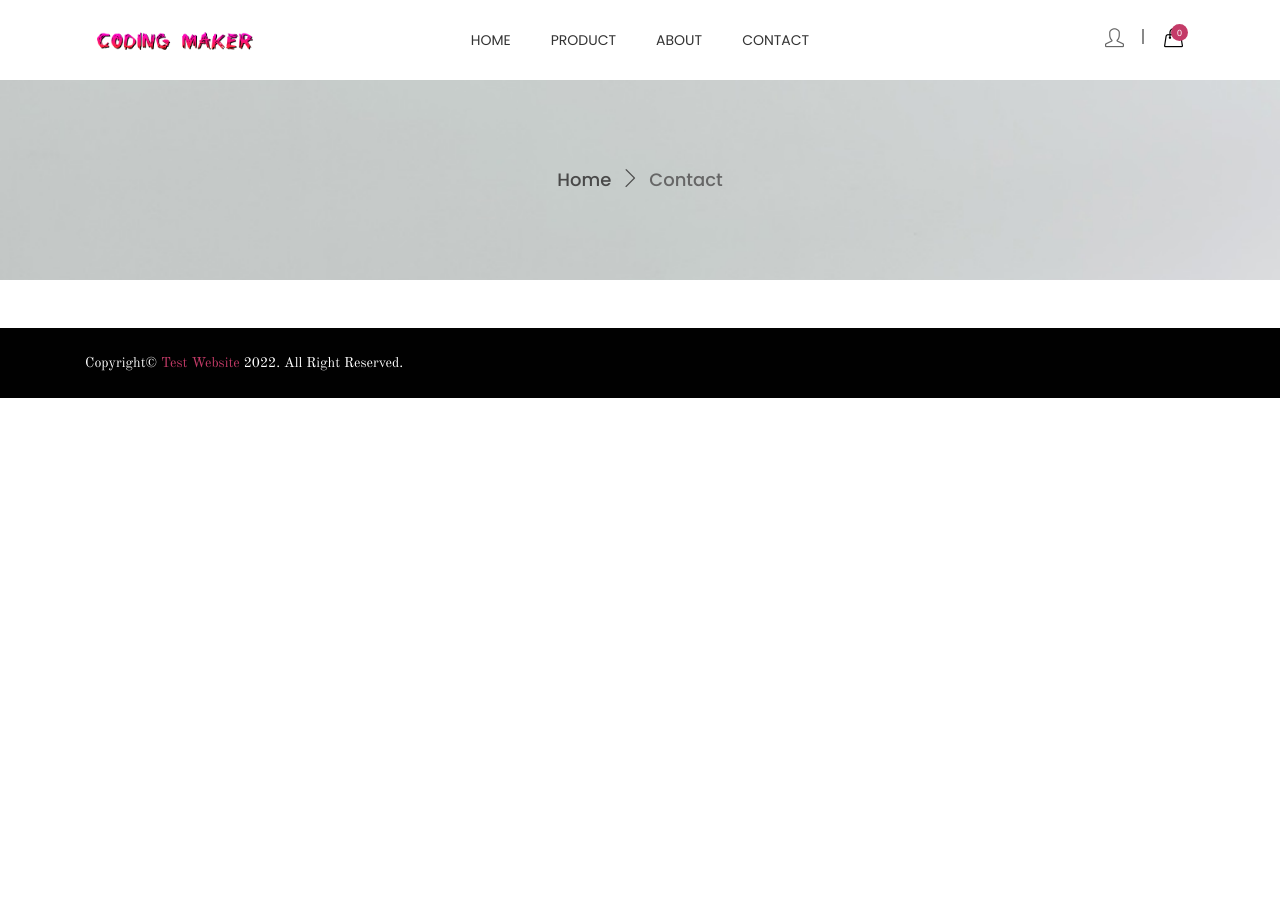
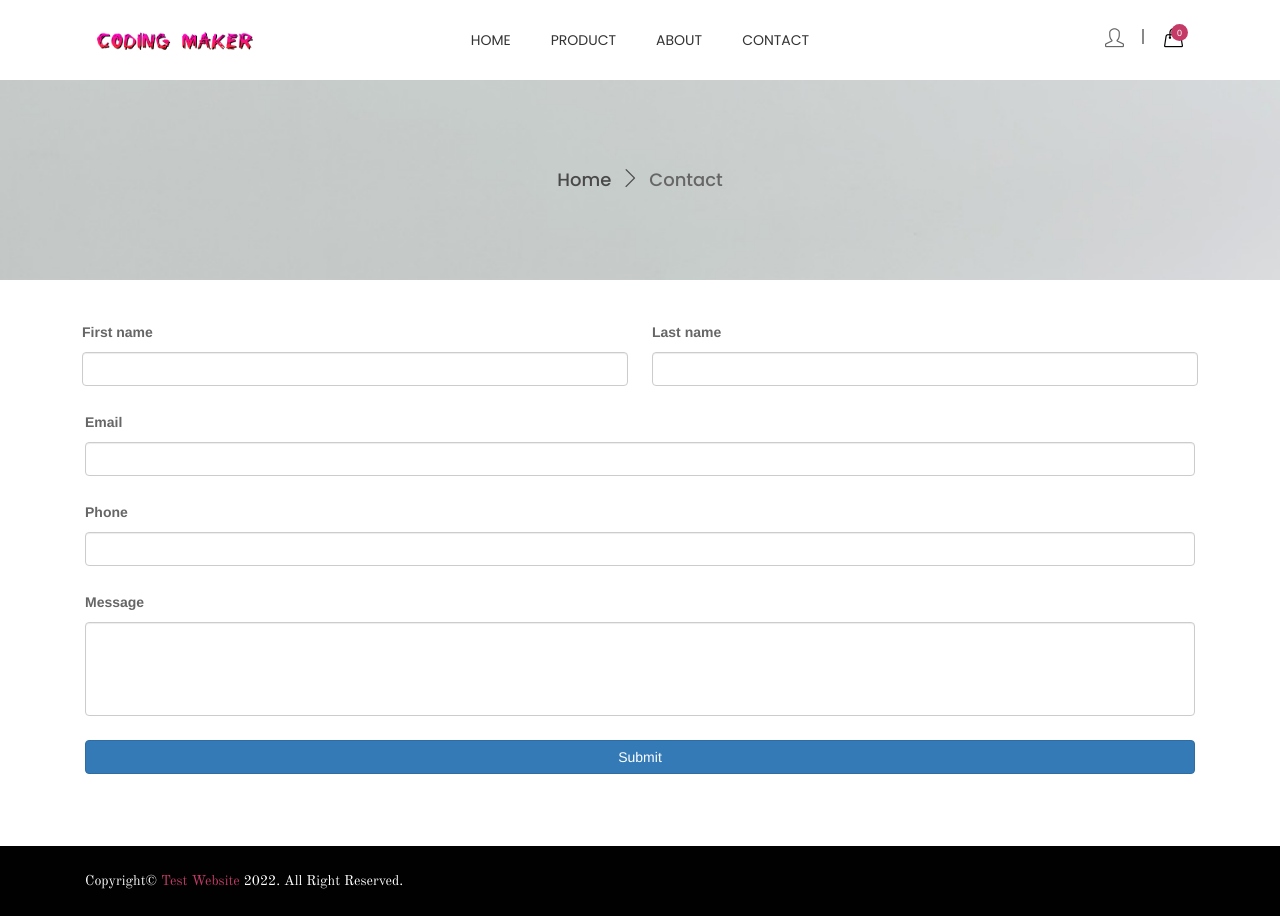
Before and after one commit to manojb99ccna/react-ecommerce, a React (Create React App) app: page /contact in a window 1280 px wide. Before the commit the page ends 800 px from the top, so only its background shows below. Built offline with nearby package versions, Linux system fonts and the light colour scheme.

Commit message:
contact form impliment

```diff
--- a/package.json
+++ b/package.json
@@ -22,7 +22,8 @@
     "web-vitals": "^2.1.4",
     "redux": "^4.0.5",
     "redux-persist": "^6.0.0",
-    "react-redux": "^8.0.2"
+    "react-redux": "^8.0.2",
+    "react-hook-form": "7.34.2"
   },
   "scripts": {
     "start": "react-scripts start",
--- a/src/Events/Endpoint.js
+++ b/src/Events/Endpoint.js
@@ -3,5 +3,6 @@ export const HOST = 'https://react.webatsolution.com/';
 export const Endpoint = {
     GET_PRODUCT_LISTING: HOST + "/wp-json/wc/v3/products",
     GET_CATEGORY_LISTING_FILTER: HOST + "/wp-json/wc/v3/products/categories",
+    SUBMIT_CONTACT_FORM: HOST + "/wp-json/contact-form-7/v1/contact-forms/2190/feedback",
 
 }
--- a/src/api/Client.js
+++ b/src/api/Client.js
@@ -46,7 +46,7 @@ export const Client = {
 
     postWithLoader: (endpoint, input, isBearer, successCallback, failureCallback = () => { }) => {
         Emitter.emit(EventName.GLOBAL_LOADER.SHOW);
-        axios.post(endpoint, input, Client.getHeaders(isBearer))
+        axios.post(endpoint, input)
             .then((response) => {
                 Emitter.emit(EventName.GLOBAL_LOADER.HIDE);
                 successCallback(response);
--- a/src/pages/Contact.js
+++ b/src/pages/Contact.js
@@ -1,21 +1,85 @@
-import React from 'react';
-import { Link } from 'react-router-dom';
-import banner_image from './../assets/images/backgound.jpg';
+import React, { useState } from "react";
+import { useForm } from 'react-hook-form';
+import { Link } from "react-router-dom";
+import { Client } from "../api/Client";
+import { Endpoint } from "../Events/Endpoint";
+import banner_image from "./../assets/images/backgound.jpg";
 
-export default function Contact() {
+function Contact() {
+
+    const [successMessage, setSuccess] = useState(false);
+
+    const { register,handleSubmit,formState: { errors },} = useForm();
+
+    const onSubmit = (data) => {
+        console.log(data);
+
+        let url = Endpoint.SUBMIT_CONTACT_FORM;
+
+
+        /* let inputJSON = {
+            "_wpcf7": "2190",
+            "_wpcf7_version":"5.7.2",
+            "_wpcf7_locale": "en_US",
+            "_wpcf7_unit_tag": "wpcf7-f2190-p2-o1",
+            "_wpcf7_container_post": "2",
+            "_wpcf7_posted_data_hash": "",
+            "Firstname": data.Firstname,
+            "Lastname": data.Lastname,
+            "Phone": data.Phone,
+            "Email": data.Email,
+            "Message": data.Message
+        } */
+
+
+        var data = new FormData();
+        data.append('_wpcf7', '2190');
+        data.append('_wpcf7_version', '5.7.2');
+        data.append('_wpcf7_locale', 'en_US');
+        data.append('_wpcf7_unit_tag', ' wpcf7-f2190-p2-o1');
+        data.append('_wpcf7_container_post', ' 2');
+        data.append('_wpcf7_posted_data_hash', ' ');
+        data.append('Firstname', data.Firstname);
+        data.append('Lastname', data.Lastname);
+        data.append('Phone', data.Phone);
+        data.append('Email', data.Email);
+        data.append('Message',data.Message);
+
+      Client.postWithLoader(url, data, true, (response) => {
+
+        setSuccess(true);
+
+        },
+        (error) => {
+
+        }
+        );
+
+
+    }
 
   return (
     <>
-
-    <div className="cod__bradcaump__area" style={{ backgroundImage: `url(${banner_image})`, backgroundRepeat: "no-repeat" ,backgroundSize: "cover" }} >
+      <div
+        className="cod__bradcaump__area"
+        style={{
+          backgroundImage: `url(${banner_image})`,
+          backgroundRepeat: "no-repeat",
+          backgroundSize: "cover",
+        }}
+      >
         <div className="cod__bradcaump__wrap">
           <div className="container">
             <div className="row">
               <div className="col-xs-12">
                 <div className="bradcaump__inner">
                   <nav className="bradcaump-inner">
-                             <Link className="breadcrumb-item" to="/">Home</Link>
-                            <span className="brd-separetor"><i className="icon icon-arrow-right"></i></span>
+                    <Link className="breadcrumb-item" to="/">
+                      Home
+                    </Link>
+                    <span className="brd-separetor">
+                      <i className="icon icon-arrow-right"></i>
+                    </span>
                     <span className="breadcrumb-item active">Contact</span>
                   </nav>
                 </div>
@@ -25,9 +89,140 @@ export default function Contact() {
         </div>
       </div>
 
+      <div className="wrapper mtb--40">
+        <div className="container">
+
+        {(successMessage) ?
+
+                    <div className="alert alert-success pt-5 pb-5 text-center">
+                            <h1>Thank you for your message. It has been sent.</h1>
+                    </div>
+                   :
+
+          <form  onSubmit={handleSubmit(onSubmit)} >
+            <div className="row mb-4">
+              <div className="col">
+                <div className="form-outline">
+                  <label className="form-label" htmlFor="Firstname">
+                    First name
+                  </label>
+                  <input
+                    type="text"
+                    id="Firstname"
+
+                    className="form-control"
+                    {...register("Firstname", { required: true, maxLength: 10 })}
+                  />
+
+                    {errors.Firstname && errors.Firstname.type === "required" && (
+                    <span className="text-danger" role="alert">This is required</span>
+                    )}
+                    {errors.Firstname && errors.Firstname.type === "maxLength" && (
+                        <span className="text-danger" role="alert">Max length exceeded</span>
+                    )}
+                </div>
+              </div>
+
+              <div className="col">
+                <div className="form-outline">
+                  <label className="form-label" htmlFor="Lastname">
+                    Last name
+                  </label>
+                  <input
+                    type="text"
+                    id="Lastname"
+                    className="form-control"
+                    {...register("Lastname", { required: true, maxLength: 10 })}
+                  />
+                  {errors.Lastname && errors.Lastname.type === "required" && (
+                    <span className="text-danger" role="alert">This is required</span>
+                    )}
+                    {errors.Lastname && errors.Lastname.type === "maxLength" && (
+                        <span className="text-danger" role="alert">Max length exceeded</span>
+                    )}
+                </div>
+              </div>
+            </div>
+
+            <div className="form-outline mb-4">
+              <label className="form-label" htmlFor="Email">
+                Email
+              </label>
+              <input
+                type="email"
+                id="Email"
+                name="Email"
+                className="form-control"
+                {...register("Email",
+                {
+                    required: true,
+                    pattern: /^(([^<>()\[\]\\.,;:\s@"]+(\.[^<>()\[\]\\.,;:\s@"]+)*)|(".+"))@((\[[0-9]{1,3}\.[0-9]{1,3}\.[0-9]{1,3}\.[0-9]{1,3}\])|(([a-zA-Z\-0-9]+\.)+[a-zA-Z]{2,}))$/
+                })}
+              />
+               {errors.Email && errors.Email.type === "required" && (
+                <span className="text-danger" role="alert">This is required</span>
+                )}
+                {errors.Email && errors.Email.type === "pattern" && (
+                    <span className="text-danger" role="alert">Email id is not valid.</span>
+                )}
+            </div>
+
+            <div className="form-outline mb-4">
+              <label className="form-label" htmlFor="Phone">
+                Phone
+              </label>
+              <input
+                type="number"
+                id="Phone"
+                name="Phone"
+                className="form-control"
+                {...register("Phone", { required: true, maxLength: 10, minLength: 10 })}
+              />
+              {errors.Phone && errors.Phone.type === "required" && (
+                <span className="text-danger" role="alert">This is required</span>
+                )}
+                {errors.Phone && errors.Phone.type === "minLength" && (
+                    <span className="text-danger" role="alert">Phone number should be atleast 10 digit.</span>
+                )}
+                {errors.Phone && errors.Phone.type === "maxLength" && (
+                    <span className="text-danger" role="alert">Max length exceeded</span>
+                )}
+            </div>
+
+            <div className="form-outline mb-4">
+              <label className="form-label" htmlFor="Message">
+                Message
+              </label>
+              <textarea
+                className="form-control"
+                id="Message"
+                name="Message"
+                rows="4"
+                {...register("Message", { required: true, maxLength: 300, minLength: 30 })}
+              ></textarea>
+              {errors.Message && errors.Message.type === "required" && (
+                <span className="text-danger" role="alert">This is required</span>
+                )}
+                {errors.Message && errors.Message.type === "minLength" && (
+                    <span className="text-danger" role="alert">Message should be atleast 30 character.</span>
+                )}
+                {errors.Message && errors.Message.type === "maxLength" && (
+                    <span className="text-danger" role="alert">Message should not be more than 300 character.</span>
+                )}
+            </div>
+
+            <button type="submit" className="btn btn-primary btn-block mb-4">
+              Submit
+            </button>
+          </form>
+
+                }
 
 
 
+        </div>
+      </div>
     </>
-  )
+  );
 }
+export default Contact;
```
Also changed, not shown: src/pages/ProductItemDetails.js (+66 -39 lines). Lines whose indentation alone changed are shown as unchanged.
